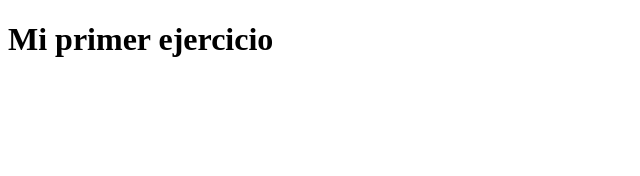
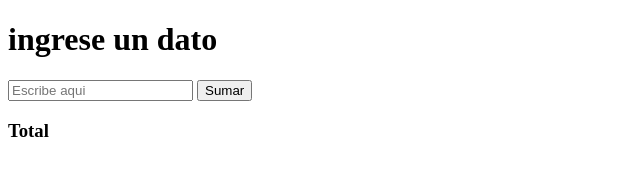
Before and after one commit to UsuarioErik/PrimerVersion, a plain HTML site: page index.html in a window 1280 px wide. Shown: the whole page, without its empty margins (0-640 px from the left). Drawn offline with Linux system fonts and the light colour scheme.

Commit message:
calculadora

```diff
--- /dev/null
+++ b/codigo.js
@@ -0,0 +1,18 @@
+function mostrarDato(){
+
+
+    var input = document.getElementById("inputDato");
+    var parrafo = document.getElementById("resultado");
+    var total = document.getElementById("Total");
+    parrafo.innerText +=  "El dato ingresado es \n: " + input.value;
+    suma += parseInt(input.value);
+    total.innerText = suma;
+
+}
+
+var suma = 0;
+
+
+
+
+// document.getElementById("botonMostrar").onclick = mostrarDato
--- a/index.html
+++ b/index.html
@@ -3,10 +3,20 @@
 <head>
     <meta charset="UTF-8">
     <meta name="viewport" content="width=device-width, initial-scale=1.0">
-    <title>TITULO</title>
+    <title>miprimerpsgina</title>
 </head>
+
+<title>Document</title>
+<head>
 <body>
-    <h1> Mi primer ejercicio </h1>
+    <h1>ingrese un dato</h1>
 
+    <input type="text" id="inputDato" placeholder="Escribe aqui">
+    <button id="botonMostrar" onclick="mostrarDato()">Sumar</button>
+    <h3> Total </h3>
+    <p id="Total"></p>
+    <p id="resultado"></p>
+
+    <script src="./codigo.js"></script>
 </body>
 </html>
```
Also changed, not shown: mi archivo.txt (deleted).
